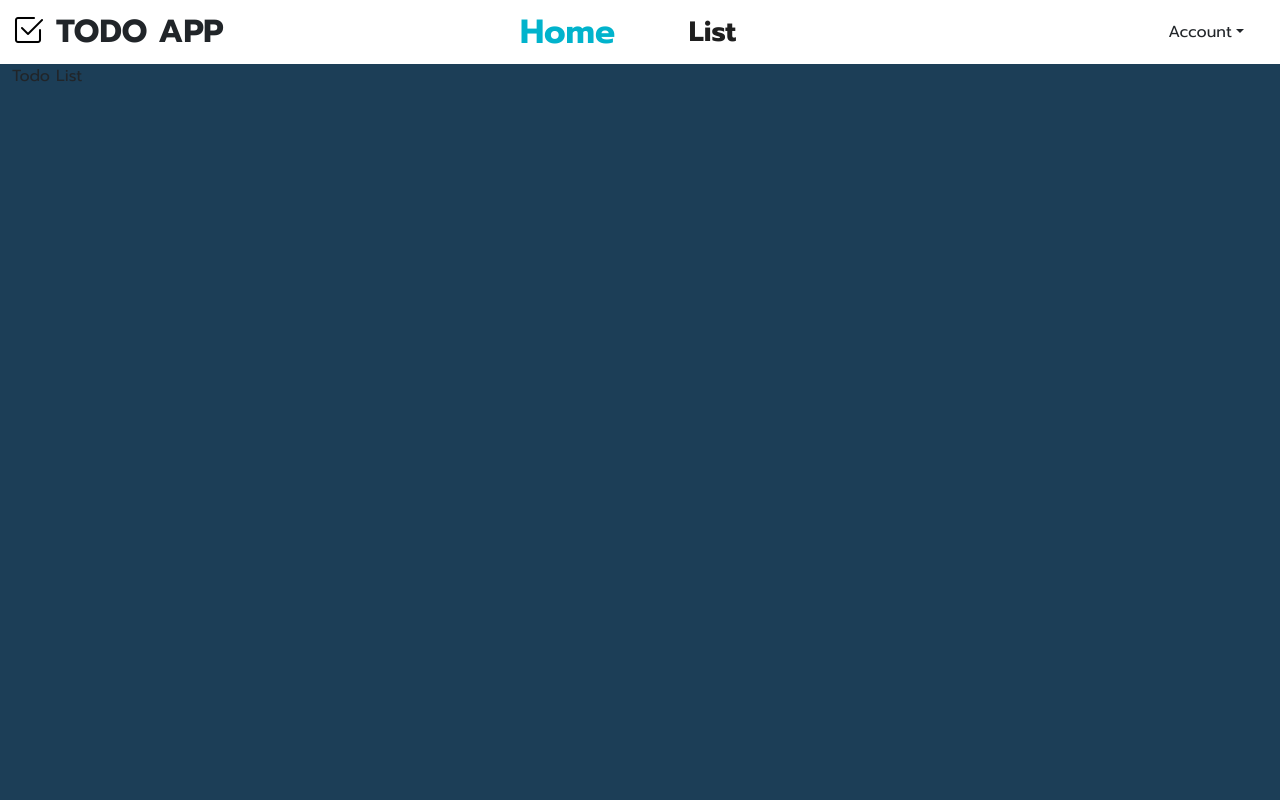
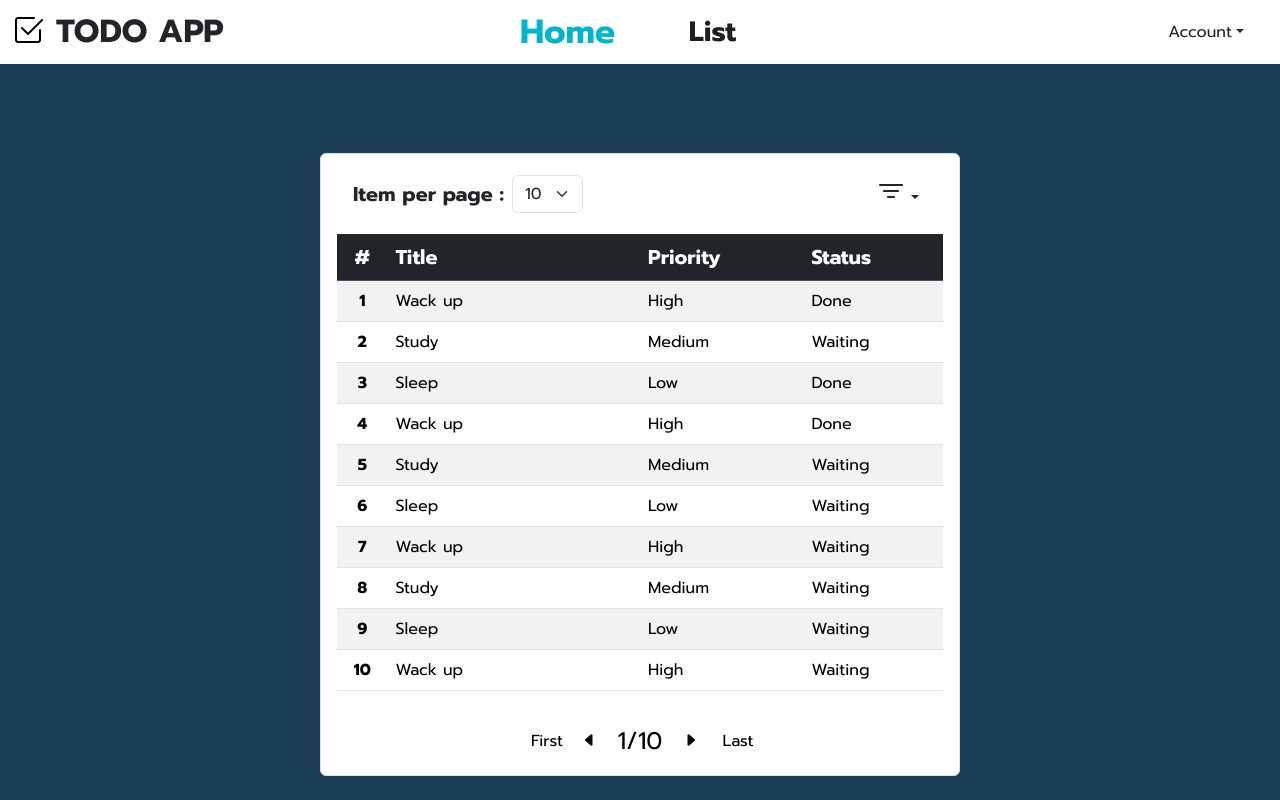
Before and after one commit to AnemoneTK/CSI205-Project, a React (Vite) app in the folder Todo-App/: page /home/todoList in a window 1280 px wide. Built offline with nearby package versions, Linux system fonts and the light colour scheme.

Commit message:
[ADD]-add table, filter, page btn, item per page select

```diff
--- a/Todo-App/package.json
+++ b/Todo-App/package.json
@@ -10,6 +10,9 @@
     "preview": "vite preview"
   },
   "dependencies": {
+    "@emotion/react": "^11.11.3",
+    "@emotion/styled": "^11.11.0",
+    "@mui/material": "^5.15.10",
     "bootstrap": "^5.3.3",
     "react": "^18.2.0",
     "react-dom": "^18.2.0",
--- a/Todo-App/src/App.jsx
+++ b/Todo-App/src/App.jsx
@@ -6,7 +6,7 @@ import "./App.css";
 import { Login } from "./page/Login";
 import { TodoApp } from "./page/TodoApp";
 import { Homepage } from "./page/Homepage";
-import { TodoList } from "./page/TodoList";
+import { TodoList } from "./page/TodoList/TodoList";
 
 
 const router = createBrowserRouter([
--- a/Todo-App/src/Data/TodoData.jsx
+++ b/Todo-App/src/Data/TodoData.jsx
@@ -1,20 +1,73 @@
+// eslint-disable-next-line react-refresh/only-export-components
 const TodoData = [
   {
     userID: 1,
     id: 1,
     title: "Wack up",
-    status: false,
+    priority: "High",
+    status: true,
   },
   {
     userID: 1,
     id: 2,
     title: "Study",
+    priority: "Medium",
     status: false,
   },
   {
     userID: 1,
     id: 3,
     title: "Sleep",
+    priority: "Low",
+    status: true,
+  },
+  {
+    userID: 1,
+    id: 4,
+    title: "Wack up",
+    priority: "High",
+    status: true,
+  },
+  {
+    userID: 1,
+    id: 5,
+    title: "Study",
+    priority: "Medium",
+    status: false,
+  },
+  {
+    userID: 1,
+    id: 6,
+    title: "Sleep",
+    priority: "Low",
+    status: false,
+  },
+  {
+    userID: 1,
+    id: 7,
+    title: "Wack up",
+    priority: "High",
+    status: false,
+  },
+  {
+    userID: 1,
+    id: 8,
+    title: "Study",
+    priority: "Medium",
+    status: false,
+  },
+  {
+    userID: 1,
+    id: 9,
+    title: "Sleep",
+    priority: "Low",
+    status: false,
+  },
+  {
+    userID: 1,
+    id: 10,
+    title: "Wack up",
+    priority: "High",
     status: false,
   },
 ];
--- a/Todo-App/src/page/TodoList.jsx
+++ /dev/null
@@ -1,17 +0,0 @@
-import { useEffect, useState } from "react"
-import { fetchTodoData } from "../Data/TodoData"
-
-export function TodoList(){
-
-    const [todaList,setTodoList] =useState([])
-
-    useEffect(()=>{
-        setTodoList(fetchTodoData)
-    },[])
-
-    return(
-        <div>
-            Todo List
-        </div>
-    )
-}
--- /dev/null
+++ b/Todo-App/src/page/TodoList/TodoList.css
@@ -0,0 +1,3 @@
+.High{
+    background-color: var(--red);
+}
--- /dev/null
+++ b/Todo-App/src/page/TodoList/TodoList.jsx
@@ -0,0 +1,109 @@
+import { useEffect, useState } from "react";
+import { fetchTodoData } from "../../Data/TodoData";
+
+export function TodoList() {
+  const [todoList, setTodoList] = useState([]);
+  const [page, setPage] = useState(0);
+  const [numPages, setNumPages] = useState(0);
+
+  const ShowTodo = todoList.map((todo) => {
+    return (
+      <tr key={todo.id}>
+        <th className="col-1 text-center">{todo.id}</th>
+        <td className="col-5">{todo.title}</td>
+        <td className="col">{todo.priority}</td>
+        <td>{todo.status ? "Done" : "Waiting"}</td>
+      </tr>
+    );
+  });
+
+  useEffect(() => {
+    setTodoList(fetchTodoData);
+  }, []);
+
+  const itemPerPage = 10;
+  // useEffect(()=>{
+  //   const
+  // }, [todoList])
+
+  return (
+    <div className="container d-flex flex-column justify-content-center align-items-center">
+      <div className="row col-6 border border-1 p-3 rounded-2 bg-white">
+        <div className="col-12 p-0 mb-3">
+          <div className="d-flex flex-row justify-content-between align-items-center px-3">
+            <div className="d-flex flex-row align-items-center">
+              <div className="col-auto m-0 p-0 fw-bold fs-5">
+                Item per page :
+              </div>
+              <div className="col-auto ms-2">
+                <select
+                  className="form-select"
+                  aria-label="Default select example"
+                >
+                  <option selected value="10">
+                    10
+                  </option>
+                  <option value="15">15</option>
+                  <option value="20">20</option>
+                  <option value="25">25</option>
+                </select>
+              </div>
+            </div>
+
+            <div className="dropdown">
+              <button
+                className="btn dropdown-toggle py-0 px-2 border border-0"
+                type="button"
+                data-bs-toggle="dropdown"
+                aria-expanded="false"
+              >
+                <i className="bi bi-filter fs-2"></i>
+              </button>
+              <ul className="dropdown-menu">
+                <li>
+                  <a className="dropdown-item" href="#">
+                    All
+                  </a>
+                </li>
+                <li>
+                  <a className="dropdown-item" href="#">
+                    Done
+                  </a>
+                </li>
+                <li>
+                  <a className="dropdown-item" href="#">
+                    Waiting
+                  </a>
+                </li>
+              </ul>
+            </div>
+          </div>
+        </div>
+        <table className="table col-6 table-striped ">
+          <thead className="table-dark">
+            <tr>
+              <th className="col text-center fs-5">#</th>
+              <th className="col fs-5">Title</th>
+              <th className="col fs-5">Priority</th>
+              <th className="col fs-5">Status</th>
+            </tr>
+          </thead>
+          <tbody className="">{ShowTodo}</tbody>
+        </table>
+        <div className="col-12 p-0 mt-3 d-flex flex-row justify-content-center align-items-center">
+          <button className="btn col-1 text-black border border-0">
+            First
+          </button>
+          <button className="btn border border-0">
+            <i className="bi bi-caret-left-fill text-black"></i>
+          </button>
+          <div className="mx-2 text-black fs-4">1/10</div>
+          <button className="btn border border-0">
+            <i className="bi bi-caret-right-fill text-black"></i>
+          </button>
+          <button className="btn col-1 text-black border border-0">Last</button>
+        </div>
+      </div>
+    </div>
+  );
+}
```
Also changed, not shown: 1 other file (tests, documents, lock files or other folders).
